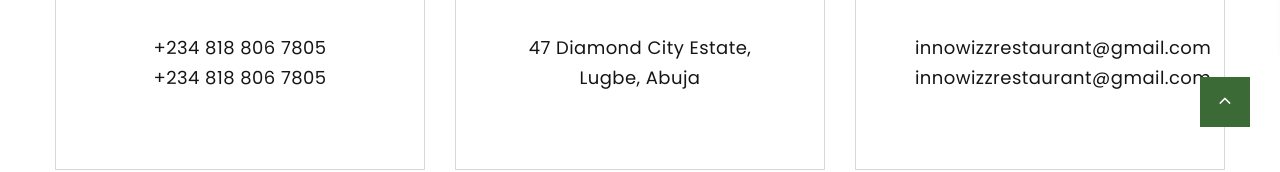
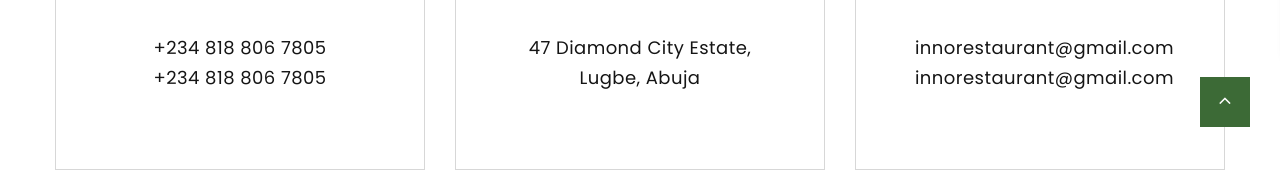
Before and after one commit to Innowizzy/restaurantweb, a plain HTML site: page contact-us.html in a window 1280 px wide. Shown: the part 743-915 px from the top of the page. Drawn offline with Linux system fonts and the light colour scheme.

Commit message:
Update contact-us.html

```diff
--- a/contact-us.html
+++ b/contact-us.html
@@ -146,7 +146,7 @@
                         <li>
                           <div class="unit unit-spacing-sm">
                             <div class="unit-left"><span class="icon fa fa-envelope"></span></div>
-                            <div class="unit-body"><a class="link-email" href="mailto:#">innowizzrestaurant@gmail.com</a></div>
+                            <div class="unit-body"><a class="link-email" href="mailto:#">innorestaurant@gmail.com</a></div>
                           </div>
                         </li>
                       </ul>
@@ -206,8 +206,8 @@
                 <div class="box-contacts-body">
                   <div class="box-contacts-icon fl-bigmug-line-chat55"></div>
                   <div class="box-contacts-decor"></div>
-                  <p class="box-contacts-link"><a href="mailto:#">innowizzrestaurant@gmail.com</a></p>
-                  <p class="box-contacts-link"><a href="mailto:#">innowizzrestaurant@gmail.com</a></p>
+                  <p class="box-contacts-link"><a href="mailto:#">innorestaurant@gmail.com</a></p>
+                  <p class="box-contacts-link"><a href="mailto:#">innorestaurant@gmail.com</a></p>
                 </div>
               </article>
             </div>
```
